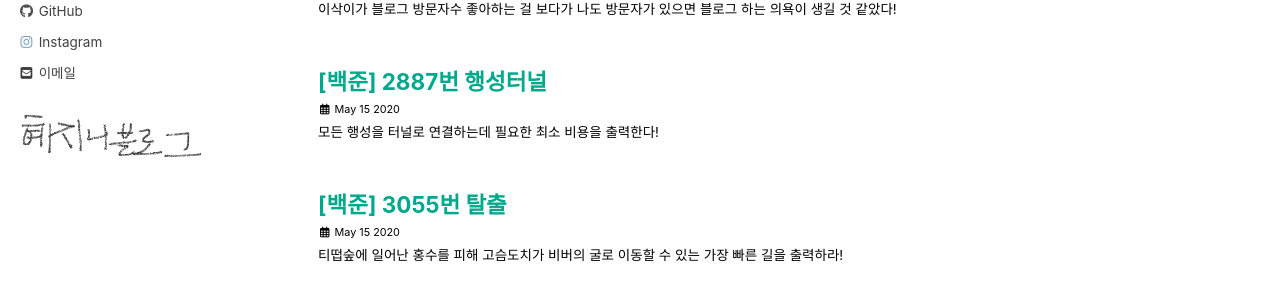
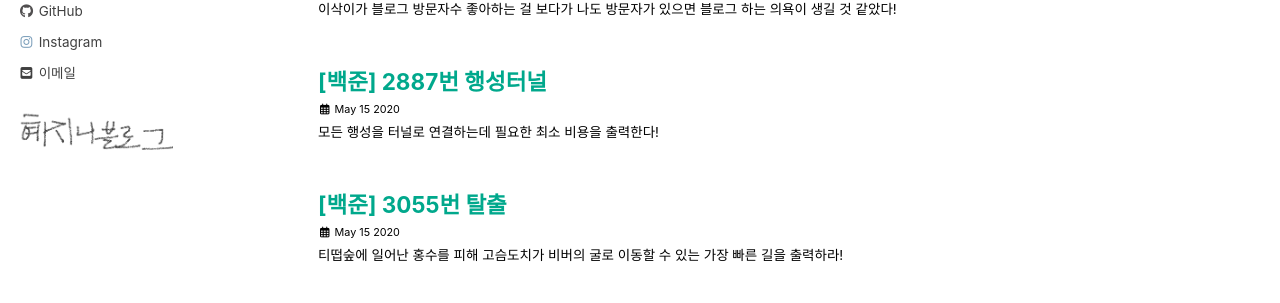
Before and after one commit to maejinkim/maejinkim.github.io, a Jekyll site: the page built from index.html, in a window 1280 px wide. Shown: the part 375-678 px from the top of the page. Built offline with Jekyll 4.4.1, drawn with Linux system fonts in a browser that asks for light colours; cached includes are drawn as plain includes; nearby versions of some CDN libraries; the list of posts is cut into pages by our own code.

Commit message:
logo css 변경

```diff
--- a/_includes/sidebar.html
+++ b/_includes/sidebar.html
@@ -17,6 +17,6 @@
     {% endif %}
   {% endif %}
 
-  <img src = "/assets/images/logo-issac.png" alt="issac_logo" id = "issac_logo" style="width: 65%; height: auto; margin-top: 25px;">
+  <img src = "/assets/images/logo-issac.png" alt="issac_logo" id = "issac_logo" style="width: 55%; height: auto; margin-top: 25px;">
   </div>
 {% endif %}
```
